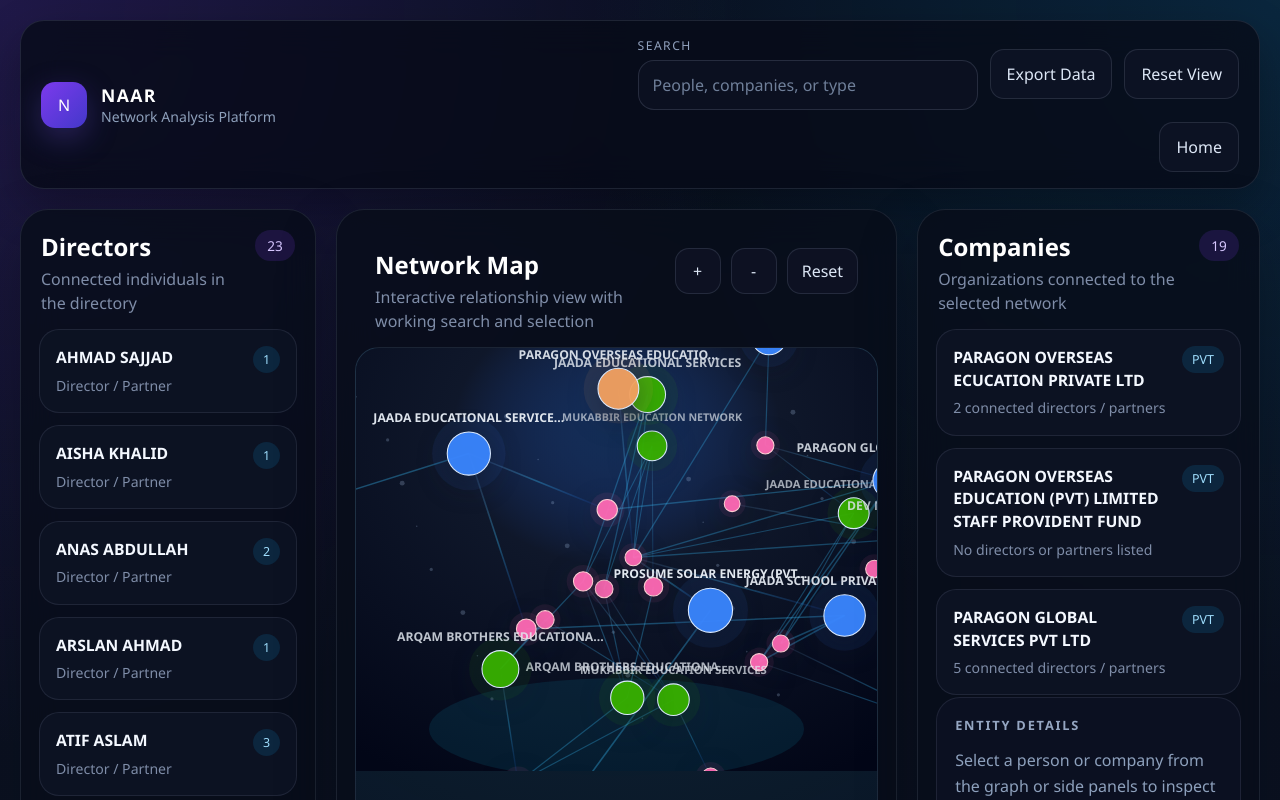
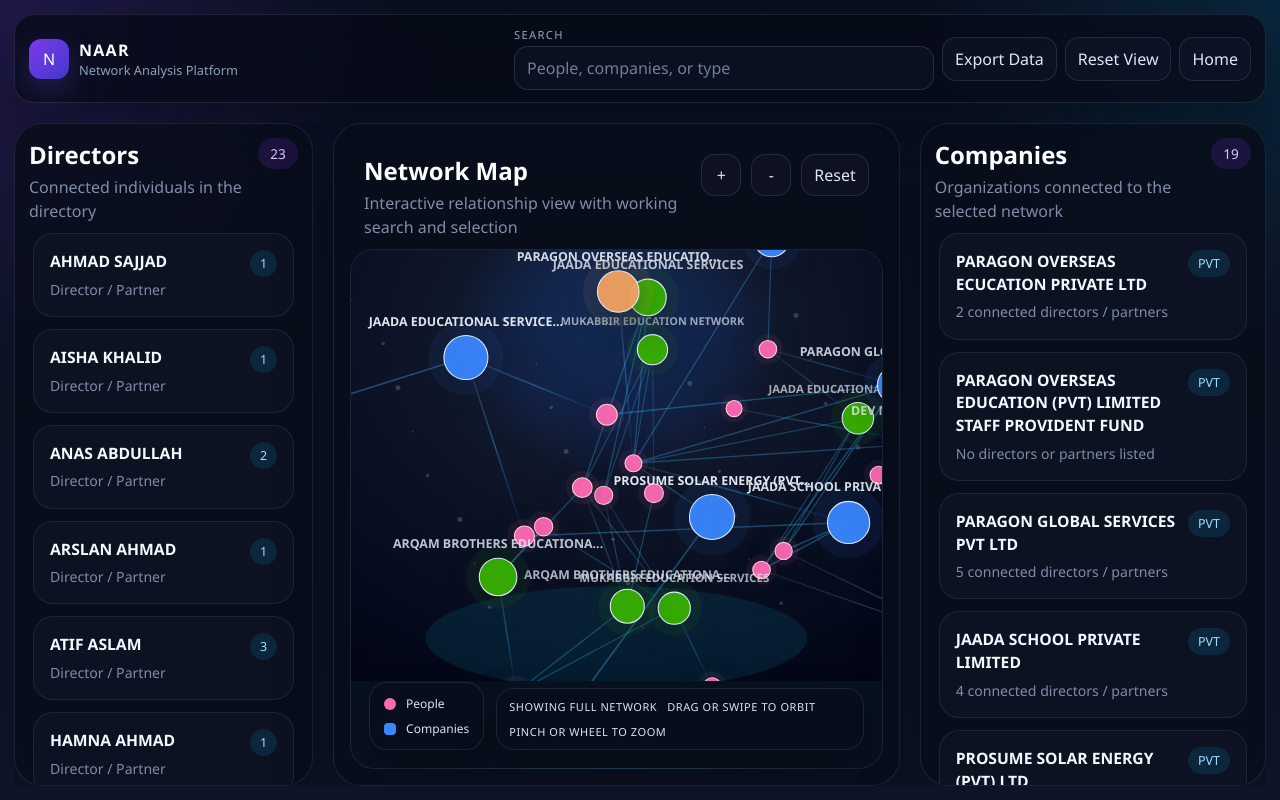
Before and after one commit to MoizAhmad0300/3-D-Projection, a React (Vite) app: page / in a window 1280 px wide. Both pictures are taken after a click on the button "Enter Directory". Shown: the top 800 px of the page. Built offline with nearby package versions, Linux system fonts and the light colour scheme; the HTML template or start-up script is replaced by a standard one.

Commit message:
added popup when clicking on an entity

```diff
--- a/src/components/Graph2D.jsx
+++ b/src/components/Graph2D.jsx
@@ -6,7 +6,7 @@ const colorHex = (value) => `#${value.toString(16).padStart(6, '0')}`;
 const shortLabel = (text, max = 26) => (text.length > max ? `${text.slice(0, max - 3)}...` : text);
 const clamp = (value, min, max) => Math.min(max, Math.max(min, value));
 
-const Graph2D = ({ onNodeClick, command, selectedNodeId, filterTerm = '' }) => {
+const Graph2D = ({ onNodeClick, command, selectedNode, selectedNodeId, filterTerm = '' }) => {
   const svgRef = useRef(null);
   const containerRef = useRef(null);
   const dragStateRef = useRef({
@@ -57,9 +57,96 @@ const Graph2D = ({ onNodeClick, command, selectedNodeId, filterTerm = '' }) => {
     []
   );
 
+  const focusedGraphData = useMemo(() => {
+    if (!selectedNode) return null;
+
+    if (selectedNode.type === 'company') {
+      const directors = selectedNode.directors || [];
+
+      return {
+        nodes: [
+          {
+            id: selectedNode.id,
+            name: selectedNode.name,
+            type: 'company',
+            compType: selectedNode.compType,
+            directors,
+          },
+          ...directors.map((person) => ({
+            id: `p_${person.replace(/\s/g, '')}`,
+            name: person,
+            type: 'person',
+            companies: [selectedNode.name],
+          })),
+        ],
+        links: directors.map((person) => ({
+          source: selectedNode.id,
+          target: `p_${person.replace(/\s/g, '')}`,
+        })),
+      };
+    }
+
+    const companies = (selectedNode.companies || [])
+      .map((companyName) => graphNodes.find((node) => node.type === 'company' && node.name === companyName))
+      .filter(Boolean);
+
+    return {
+      nodes: [
+        {
+          id: `p_${selectedNode.name.replace(/\s/g, '')}`,
+          name: selectedNode.name,
+          type: 'person',
+          companies: selectedNode.companies || [],
+        },
+        ...companies,
+      ],
+      links: companies.map((company) => ({
+        source: `p_${selectedNode.name.replace(/\s/g, '')}`,
+        target: company.id,
+      })),
+    };
+  }, [selectedNode]);
+
+  const activeGraphData = focusedGraphData || graphData;
+
   useEffect(() => {
+    if (focusedGraphData) {
+      const focusX = dimensions.width * 0.2;
+      const focusY = dimensions.height * 0.2;
+      const focusIsCompany = selectedNode?.type === 'company';
+      const edgeNodes = focusedGraphData.nodes.filter((node) => node.id !== selectedNodeId);
+      const columns = Math.max(Math.min(2, edgeNodes.length), 1);
+      const horizontalGap = Math.min(240, dimensions.width * 0.26);
+      const verticalGap = Math.min(150, dimensions.height * 0.24);
+
+      setNodes(
+        focusedGraphData.nodes.map((node) => {
+          if (node.id === selectedNodeId) {
+            return {
+              ...node,
+              x: focusX,
+              y: focusY + (focusIsCompany ? 10 : 50),
+              z: focusIsCompany ? 90 : -70,
+            };
+          }
+
+          const order = edgeNodes.findIndex((edgeNode) => edgeNode.id === node.id);
+          const column = order % columns;
+          const row = Math.floor(order / columns);
+
+          return {
+            ...node,
+            x: focusX + horizontalGap + column * horizontalGap,
+            y: focusY + row * verticalGap + (focusIsCompany ? 0 : 10),
+            z: focusIsCompany ? -110 : 130,
+          };
+        })
+      );
+      return;
+    }
+
     setNodes(graphData.nodes);
-  }, [graphData.nodes]);
+  }, [dimensions.height, dimensions.width, focusedGraphData, graphData.nodes, selectedNode?.type, selectedNodeId]);
 
   useEffect(() => {
     const updateSize = () => {
@@ -74,7 +161,7 @@ const Graph2D = ({ onNodeClick, command, selectedNodeId, filterTerm = '' }) => {
   }, []);
 
   useEffect(() => {
-    if (!graphData.nodes.length) return;
+    if (focusedGraphData || !graphData.nodes.length) return;
 
     const simulation = d3
       .forceSimulation(graphData.nodes)
@@ -89,7 +176,7 @@ const Graph2D = ({ onNodeClick, command, selectedNodeId, filterTerm = '' }) => {
     });
 
     return () => simulation.stop();
-  }, [dimensions.width, dimensions.height, graphData.links, graphData.nodes]);
+  }, [dimensions.width, dimensions.height, focusedGraphData, graphData.links, graphData.nodes]);
 
   useEffect(() => {
     if (!command) return;
@@ -118,6 +205,21 @@ const Graph2D = ({ onNodeClick, command, selectedNodeId, filterTerm = '' }) => {
       return current;
     });
   }, [command]);
+
+  useEffect(() => {
+    if (!selectedNode) return;
+
+    setView((current) => ({
+      ...current,
+      yaw: -0.08,
+      pitch: 0.04,
+      zoom: 1,
+      panX: selectedNode.type === 'company' ? 35 : 10,
+      panY: selectedNode.type === 'company' ? -30 : -18,
+      hoverX: 0,
+      hoverY: 0,
+    }));
+  }, [selectedNode]);
 
   const projected = useMemo(() => {
     const centerX = dimensions.width / 2;
@@ -163,7 +265,7 @@ const Graph2D = ({ onNodeClick, command, selectedNodeId, filterTerm = '' }) => {
       })
     );
 
-    const projectedLinks = graphData.links
+    const projectedLinks = activeGraphData.links
       .map((link, index) => {
         const sourceId = typeof link.source === 'object' ? link.source.id : link.source;
         const targetId = typeof link.target === 'object' ? link.target.id : link.target;
@@ -187,7 +289,7 @@ const Graph2D = ({ onNodeClick, command, selectedNodeId, filterTerm = '' }) => {
       .sort((a, b) => a.depth - b.depth);
 
     return { projectedLinks, projectedNodes };
-  }, [dimensions.height, dimensions.width, graphData.links, nodes, view]);
+  }, [activeGraphData.links, dimensions.height, dimensions.width, nodes, view]);
 
   const beginOrbitFromPointer = (pointerId, clientX, clientY, currentView, pointerType) => {
     dragStateRef.current.mode = 'orbit';
@@ -424,7 +526,7 @@ const Graph2D = ({ onNodeClick, command, selectedNodeId, filterTerm = '' }) => {
             const fill = isCompany ? colorHex(compColor[node.compType] || 0x64748b) : colorHex(personColor);
             const stroke = isCompany ? '#dbeafe' : '#fecdd3';
             const active = hoveredId === node.id || selectedNodeId === node.id;
-            const matchesFilter = !normalizedFilter || node.name.toLowerCase().includes(normalizedFilter);
+            const matchesFilter = focusedGraphData || !normalizedFilter || node.name.toLowerCase().includes(normalizedFilter);
             const nodeOpacity = matchesFilter ? 0.95 : 0.2;
 
             return (
@@ -455,7 +557,7 @@ const Graph2D = ({ onNodeClick, command, selectedNodeId, filterTerm = '' }) => {
                       : 'drop-shadow(0 10px 18px rgba(15,23,42,0.45))',
                   }}
                 />
-                {(isCompany || active) && (
+                {(focusedGraphData || isCompany || active) && (
                   <text
                     x={node.screenX}
                     y={node.screenY - node.radius - 12}
@@ -485,10 +587,15 @@ const Graph2D = ({ onNodeClick, command, selectedNodeId, filterTerm = '' }) => {
             <span className="graph-legend-dot graph-legend-dot-company" />
             <span>Companies</span>
           </div>
+          {selectedNode ? (
+            <div className="graph-legend-row graph-legend-row-focus">
+              <span>Focused flow only</span>
+            </div>
+          ) : null}
         </div>
         <div className="graph-controls">
+          <span>{selectedNode ? 'Only direct links are shown' : 'Showing full network'}</span>
           <span>Drag or swipe to orbit</span>
-          <span>Two fingers or Shift + drag to pan</span>
           <span>Pinch or wheel to zoom</span>
         </div>
       </div>
--- a/src/components/HomePage.jsx
+++ b/src/components/HomePage.jsx
@@ -18,10 +18,10 @@ const HomePage = ({ onEnterNetwork }) => (
         <div className="logo-subtitle">Barristers & Advocates</div>
       </div>
 
-      <h1 className="landing-title">Modernized network analysis with the new UI and the real relationship data behind it.</h1>
+      {/* <h1 className="landing-title">Modernized network analysis with the new UI and the real relationship data behind it.</h1>
       <p className="landing-copy">
         Explore directors, partners, and connected companies in a cleaner interface while keeping the interactive graph and entity details fully connected.
-      </p>
+      </p> */}
 
       <div className="landing-actions">
         <button type="button" className="primary-action" onClick={onEnterNetwork}>
--- a/src/components/MainPage.jsx
+++ b/src/components/MainPage.jsx
@@ -1,7 +1,52 @@
 import React, { useMemo, useState } from 'react';
 import Graph2D from './Graph2D';
-import InfoPanel from './InfoPanel';
 import { companiesData, personList, personToCompanies } from '../data.js';
+
+const EntityDropdown = ({ selectedNode }) => {
+  if (!selectedNode) return null;
+
+  if (selectedNode.type === 'company') {
+    return (
+      <div className="entity-dropdown">
+        <div className="entity-dropdown-label">Entity Details</div>
+        <div className="entity-dropdown-badges">
+          <span className="entity-badge entity-badge-company">{selectedNode.compType}</span>
+          <span className="entity-badge entity-badge-neutral">{selectedNode.directors.length} linked people</span>
+        </div>
+        <div className="entity-dropdown-section">Directors / Partners</div>
+        {selectedNode.directors.length > 0 ? (
+          <ul className="entity-list">
+            {selectedNode.directors.map((person) => (
+              <li key={person}>{person}</li>
+            ))}
+          </ul>
+        ) : (
+          <p className="entity-dropdown-empty">No directors or partners listed.</p>
+        )}
+      </div>
+    );
+  }
+
+  return (
+    <div className="entity-dropdown">
+      <div className="entity-dropdown-label">Entity Details</div>
+      <div className="entity-dropdown-badges">
+        <span className="entity-badge entity-badge-person">Director / Partner</span>
+        <span className="entity-badge entity-badge-neutral">{selectedNode.companies.length} linked companies</span>
+      </div>
+      <div className="entity-dropdown-section">Associated Companies</div>
+      {selectedNode.companies.length > 0 ? (
+        <ul className="entity-list">
+          {selectedNode.companies.map((company) => (
+            <li key={company}>{company}</li>
+          ))}
+        </ul>
+      ) : (
+        <p className="entity-dropdown-empty">No company relationships available.</p>
+      )}
+    </div>
+  );
+};
 
 const MainPage = ({ onBackHome }) => {
   const [selectedNode, setSelectedNode] = useState(null);
@@ -58,8 +103,15 @@ const MainPage = ({ onBackHome }) => {
     setGraphCommand({ type, stamp: Date.now() });
   };
 
+  const clearSelection = () => {
+    setSelectedNode(null);
+    issueGraphCommand('reset');
+  };
+
   return (
     <main className="network-shell">
+      {selectedNode ? <div className="graph-modal-backdrop" onClick={clearSelection} /> : null}
+
       <header className="network-topbar">
         <div className="brand-lockup">
           <button type="button" className="brand-mark" onClick={onBackHome} aria-label="Back to home">
@@ -123,17 +175,22 @@ const MainPage = ({ onBackHome }) => {
                     </div>
                     <span className="list-card-tag">{companies.length}</span>
                   </div>
+                  {isActive ? (
+                    <EntityDropdown
+                      selectedNode={{ type: 'person', name: person, companies }}
+                    />
+                  ) : null}
                 </button>
               );
             })}
           </div>
         </aside>
 
-        <section className="panel graph-panel-shell">
+        <section className={`panel graph-panel-shell${selectedNode ? ' is-graph-popup' : ''}`}>
           <div className="panel-header">
             <div>
               <h2>Network Map</h2>
-              <p>Interactive relationship view with working search and selection</p>
+              <p>{selectedNode ? 'Focused relation popup view' : 'Interactive relationship view with working search and selection'}</p>
             </div>
             <div className="graph-toolbar">
               <button type="button" className="mini-action" onClick={() => issueGraphCommand('zoomIn')}>
@@ -145,18 +202,24 @@ const MainPage = ({ onBackHome }) => {
               <button type="button" className="mini-action" onClick={() => issueGraphCommand('reset')}>
                 Reset
               </button>
+              {selectedNode ? (
+                <button type="button" className="mini-action" onClick={clearSelection}>
+                  Close
+                </button>
+              ) : null}
             </div>
           </div>
 
           <Graph2D
             onNodeClick={setSelectedNode}
             command={graphCommand}
+            selectedNode={selectedNode}
             selectedNodeId={selectedNodeId}
             filterTerm={normalizedSearch}
           />
         </section>
 
-        <aside className="panel details-panel">
+        <aside className="panel details-panel company-panel">
           <div className="panel-header">
             <div>
               <h2>Companies</h2>
@@ -193,13 +256,20 @@ const MainPage = ({ onBackHome }) => {
                       ? `${company.directors.length} connected directors / partners`
                       : 'No directors or partners listed'}
                   </div>
+                  {isActive ? (
+                    <EntityDropdown
+                      selectedNode={{
+                        type: 'company',
+                        id: company.id,
+                        name: company.name,
+                        directors: company.directors,
+                        compType: company.type,
+                      }}
+                    />
+                  ) : null}
                 </button>
               );
             })}
-          </div>
-
-          <div className="entity-panel">
-            <InfoPanel selectedNode={selectedNode} />
           </div>
         </aside>
       </section>
--- a/src/index.css
+++ b/src/index.css
@@ -9,6 +9,7 @@ body {
   font-family: 'Segoe UI', 'Roboto', sans-serif;
   background: #0a1020;
   color: #e5ecf6;
+  overflow: hidden;
 }
 
 *,
@@ -198,12 +199,15 @@ button {
 }
 
 .network-shell {
-  min-height: 100vh;
+  height: 100vh;
   background:
     radial-gradient(circle at top left, rgba(124, 58, 237, 0.2), transparent 26%),
     radial-gradient(circle at top right, rgba(14, 165, 233, 0.15), transparent 24%),
     linear-gradient(180deg, #09101f 0%, #0d1426 100%);
-  padding: 20px;
+  padding: 14px;
+  overflow: hidden;
+  display: flex;
+  flex-direction: column;
 }
 
 .network-topbar {
@@ -211,9 +215,9 @@ button {
   align-items: center;
   justify-content: space-between;
   gap: 18px;
-  padding: 16px 20px;
+  padding: 12px 14px;
   border: 1px solid rgba(160, 174, 201, 0.15);
-  border-radius: 24px;
+  border-radius: 20px;
   background: rgba(7, 11, 24, 0.78);
   box-shadow: 0 18px 45px rgba(0, 0, 0, 0.28);
   backdrop-filter: blur(18px);
@@ -222,13 +226,14 @@ button {
 .brand-lockup {
   display: flex;
   align-items: center;
-  gap: 14px;
+  gap: 10px;
+  min-width: 0;
 }
 
 .brand-mark {
-  width: 46px;
-  height: 46px;
-  border-radius: 14px;
+  width: 40px;
+  height: 40px;
+  border-radius: 12px;
   cursor: pointer;
   color: #fff;
   background: linear-gradient(135deg, #7c3aed, #4338ca);
@@ -236,42 +241,46 @@ button {
 }
 
 .brand-title {
-  font-size: 1.1rem;
+  font-size: 1rem;
   font-weight: 800;
   color: #ffffff;
   letter-spacing: 0.08em;
 }
 
 .brand-subtitle {
-  font-size: 0.88rem;
+  font-size: 0.8rem;
   color: #8ea0bb;
 }
 
 .topbar-actions {
   display: flex;
   align-items: center;
-  gap: 12px;
-  flex-wrap: wrap;
+  gap: 8px;
   justify-content: flex-end;
+  min-width: 0;
+  flex: 1 1 auto;
 }
 
 .search-field {
   display: grid;
-  gap: 6px;
-  min-width: min(340px, 100%);
+  gap: 4px;
+  min-width: min(240px, 100%);
+  flex: 1 1 auto;
+  max-width: 420px;
 }
 
 .search-field-label {
-  font-size: 0.76rem;
+  font-size: 0.7rem;
   color: #92a3bf;
   text-transform: uppercase;
   letter-spacing: 0.12em;
 }
 
 .search-field input {
-  min-width: 260px;
-  padding: 13px 14px;
-  border-radius: 16px;
+  min-width: 160px;
+  width: 100%;
+  padding: 10px 12px;
+  border-radius: 14px;
   border: 1px solid rgba(160, 174, 201, 0.18);
   background: rgba(13, 18, 34, 0.92);
   color: #f8fbff;
@@ -291,12 +300,12 @@ button {
 }
 
 .ghost-action {
-  padding: 13px 16px;
+  padding: 10px 12px;
 }
 
 .mini-action {
-  min-width: 46px;
-  padding: 11px 14px;
+  min-width: 40px;
+  padding: 9px 12px;
 }
 
 .network-layout {
@@ -304,7 +313,9 @@ button {
   grid-template-columns: minmax(250px, 0.95fr) minmax(0, 1.8fr) minmax(300px, 1.1fr);
   gap: 20px;
   margin-top: 20px;
-  min-height: calc(100vh - 132px);
+  min-height: 0;
+  height: calc(100vh - 132px);
+  overflow: hidden;
 }
 
 .panel {
@@ -320,12 +331,37 @@ button {
 .details-panel {
   display: flex;
   flex-direction: column;
+  overflow: hidden;
 }
 
 .graph-panel-shell {
   display: flex;
   flex-direction: column;
-  padding: 18px;
+  min-height: 0;
+  overflow: hidden;
+  padding: 16px;
+}
+
+.graph-modal-backdrop {
+  position: fixed;
+  inset: 0;
+  z-index: 20;
+  background: rgba(2, 6, 23, 0.72);
+  backdrop-filter: blur(10px);
+}
+
+.graph-panel-shell.is-graph-popup {
+  position: fixed;
+  top: 50%;
+  left: 50%;
+  z-index: 30;
+  width: min(1100px, calc(100vw - 48px));
+  height: min(700px, calc(100vh - 72px));
+  transform: translate(-50%, -50%);
+  overflow: hidden;
+  padding: 16px;
+  border: 1px solid rgba(160, 174, 201, 0.18);
+  box-shadow: 0 32px 90px rgba(0, 0, 0, 0.45);
 }
 
 .panel-header {
@@ -333,7 +369,11 @@ button {
   align-items: flex-start;
   justify-content: space-between;
   gap: 12px;
-  padding: 20px 20px 14px;
+  padding: 14px 14px 10px;
+}
+
+.graph-panel-shell.is-graph-popup .panel-header {
+  padding: 8px 8px 10px;
 }
 
 .panel-header h2,
@@ -367,6 +407,8 @@ button {
   gap: 12px;
   overflow: auto;
   padding: 0 18px 18px;
+  flex: 1;
+  min-height: 0;
 }
 
 .list-card,
@@ -425,19 +467,8 @@ button {
   white-space: nowrap;
 }
 
-.company-list {
-  max-height: 46vh;
-}
-
-.entity-panel {
-  margin: 0 18px 18px;
-  padding: 18px;
-  border-radius: 24px;
-  border: 1px solid rgba(160, 174, 201, 0.12);
-  background: rgba(12, 18, 34, 0.94);
-}
-
-.entity-panel-title {
+.entity-panel-title,
+.entity-dropdown-label {
   margin: 0 0 14px;
   font-size: 0.8rem;
   font-weight: 700;
@@ -446,13 +477,8 @@ button {
   color: #95a6c2;
 }
 
-.entity-panel-content h3 {
-  margin-top: 0;
-  margin-bottom: 12px;
-  font-size: 1.1rem;
-}
-
-.entity-badges {
+.entity-badges,
+.entity-dropdown-badges {
   display: flex;
   flex-wrap: wrap;
   gap: 8px;
@@ -481,7 +507,8 @@ button {
   color: #d7e1f0;
 }
 
-.entity-section-label {
+.entity-section-label,
+.entity-dropdown-section {
   margin-top: 10px;
   margin-bottom: 10px;
   font-size: 0.8rem;
@@ -501,7 +528,13 @@ button {
   line-height: 1.45;
 }
 
-.entity-panel-empty p {
+.entity-dropdown {
+  margin-top: 14px;
+  padding-top: 14px;
+  border-top: 1px solid rgba(160, 174, 201, 0.12);
+}
+
+.entity-dropdown-empty {
   margin: 0;
   color: #8da0bc;
   line-height: 1.6;
@@ -510,11 +543,16 @@ button {
 .graph-panel {
   position: relative;
   flex: 1;
-  min-height: 540px;
+  min-height: 0;
+  height: 100%;
   border-radius: 24px;
   overflow: hidden;
   border: 1px solid rgba(160, 174, 201, 0.12);
   background: radial-gradient(circle at top, rgba(56, 189, 248, 0.14), transparent 34%), #08111f;
+}
+
+.graph-panel-shell.is-graph-popup .graph-panel {
+  min-height: 100%;
 }
 
 .graph-panel-3d {
@@ -566,6 +604,11 @@ button {
   gap: 10px;
 }
 
+.graph-legend-row-focus {
+  padding-top: 4px;
+  color: #a5f3fc;
+}
+
 .graph-legend-dot {
   width: 12px;
   height: 12px;
@@ -592,26 +635,37 @@ button {
 }
 
 @media (max-width: 1100px) {
+  .network-topbar {
+    gap: 12px;
+    align-items: flex-start;
+    flex-direction: column;
+    padding: 12px;
+  }
+
+  .topbar-actions {
+    width: 100%;
+    justify-content: flex-start;
+  }
+
   .network-layout {
     grid-template-columns: 1fr;
-  }
-
-  .company-list {
-    max-height: none;
+    height: calc(100vh - 148px);
   }
 }
 
 @media (max-width: 820px) {
   .network-shell {
-    padding: 14px;
+    padding: 10px;
   }
 
   .network-topbar {
-    padding: 16px;
+    padding: 10px 12px;
   }
 
   .topbar-actions {
-    justify-content: stretch;
+    flex-direction: column;
+    align-items: stretch;
+    gap: 8px;
   }
 
   .search-field,
@@ -621,12 +675,39 @@ button {
   }
 
   .graph-panel {
-    min-height: 420px;
+    min-height: 380px;
+  }
+
+  .graph-panel-shell.is-graph-popup {
+    width: calc(100vw - 20px);
+    height: calc(100vh - 28px);
+    padding: 12px;
   }
 
   .graph-hud {
     flex-direction: column;
     align-items: stretch;
+  }
+
+  body {
+    overflow: auto;
+  }
+
+  .network-shell {
+    height: auto;
+    min-height: 100vh;
+    overflow: visible;
+  }
+
+  .network-layout {
+    height: auto;
+    overflow: visible;
+  }
+
+  .sidebar-panel,
+  .details-panel,
+  .scroll-list {
+    overflow: visible;
   }
 }
 
@@ -637,8 +718,25 @@ button {
 
   .network-topbar,
   .panel-header {
-    padding-left: 16px;
-    padding-right: 16px;
+    padding-left: 12px;
+    padding-right: 12px;
+  }
+
+  .brand-mark {
+    width: 34px;
+    height: 34px;
+  }
+
+  .brand-title {
+    font-size: 0.92rem;
+  }
+
+  .brand-subtitle {
+    font-size: 0.72rem;
+  }
+
+  .ghost-action {
+    padding: 9px 10px;
   }
 
   .scroll-list {
@@ -650,4 +748,15 @@ button {
     margin-left: 14px;
     margin-right: 14px;
   }
+
+  .graph-panel {
+    min-height: 320px;
+  }
+
+  .graph-panel-shell.is-graph-popup {
+    width: calc(100vw - 12px);
+    height: calc(100vh - 16px);
+    padding: 12px;
+    border-radius: 20px;
+  }
 }
```
